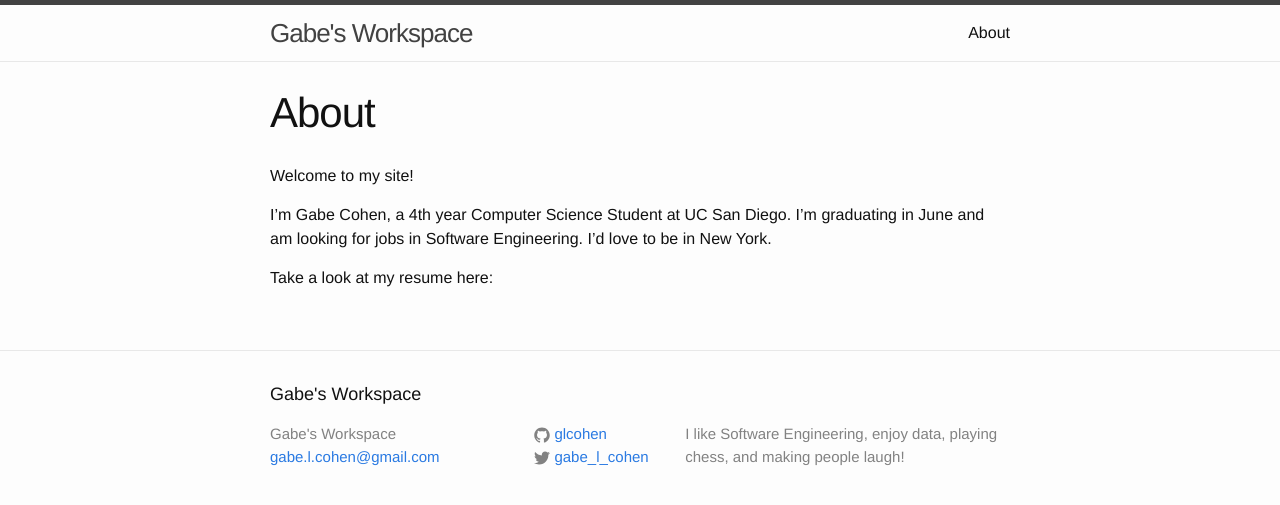
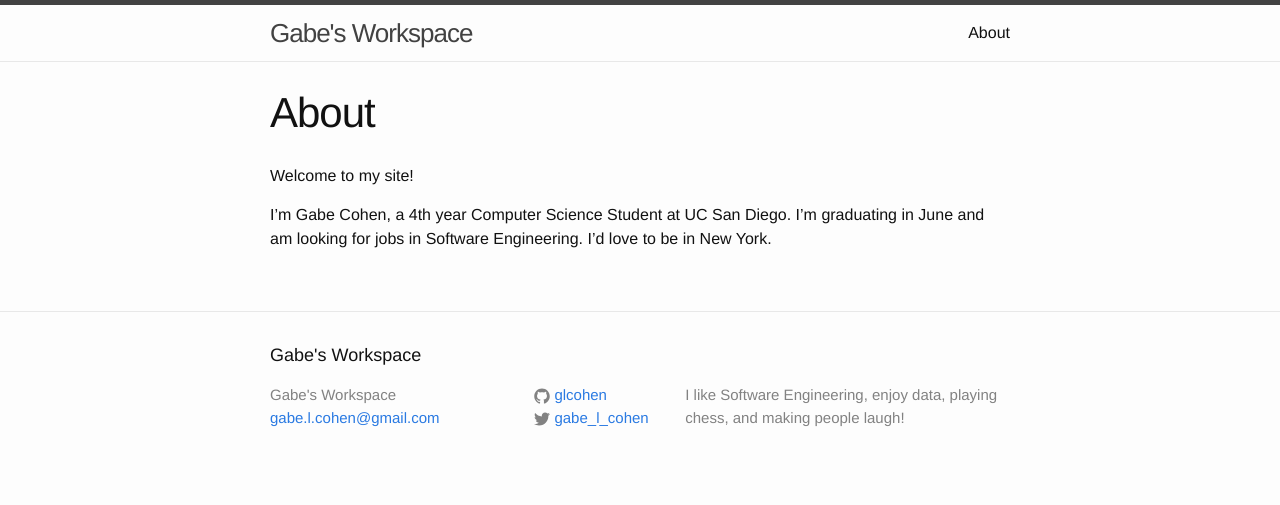
Before and after one commit to decentralgabe/glcohen.github.io, a Jekyll site: the page built from about.md, in a window 1280 px wide. Shown: the top 505 px of the page. Built offline with Jekyll 4.4.1, drawn with Linux system fonts in a browser that asks for light colours.

Commit message:
minimal working site done

```diff
--- a/about.md
+++ b/about.md
@@ -7,5 +7,3 @@ permalink: /about/
 Welcome to my site!
 
 I'm Gabe Cohen, a 4th year Computer Science Student at UC San Diego. I'm graduating in June and am looking for jobs in Software Engineering. I'd love to be in New York.
-
-Take a look at my resume here:
--- a/index.html
+++ b/index.html
@@ -5,7 +5,6 @@ layout: default
 <div class="home">
 
   <h1 class="page-heading">Welcome!</h1>
-  <h3>Welcome</h3>
   <p>Welcome to my site!
 
   I'm Gabe Cohen, a 4th year Computer Science Student at UC San Diego. I'm graduating in June and am looking for jobs in Software Engineering. I'd love to be in New York.
```
